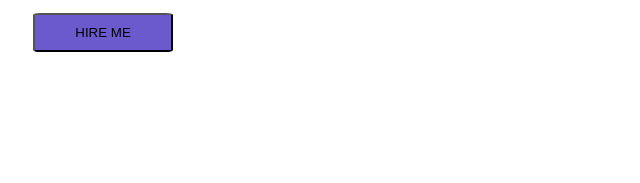
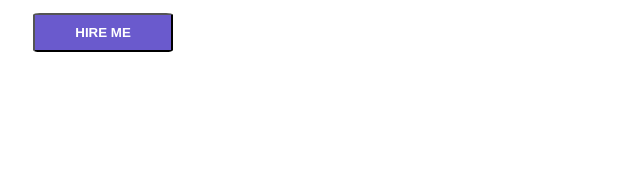
Before and after one commit to Ebne-Miraj-Malik/second-repo, a plain HTML site: page index.html in a window 1280 px wide. Shown: the part 444-627 px from the top of the page, 0-640 px from the left. Drawn offline with nearby package versions, Linux system fonts and the light colour scheme.

Commit message:
second commit

```diff
--- a/style.css
+++ b/style.css
@@ -19,6 +19,7 @@ section
     text-decoration: none;
     padding: 10px 40px;
     border-radius: 5%;
-
+color: white;
+font-weight: 800;
 
 }
```
